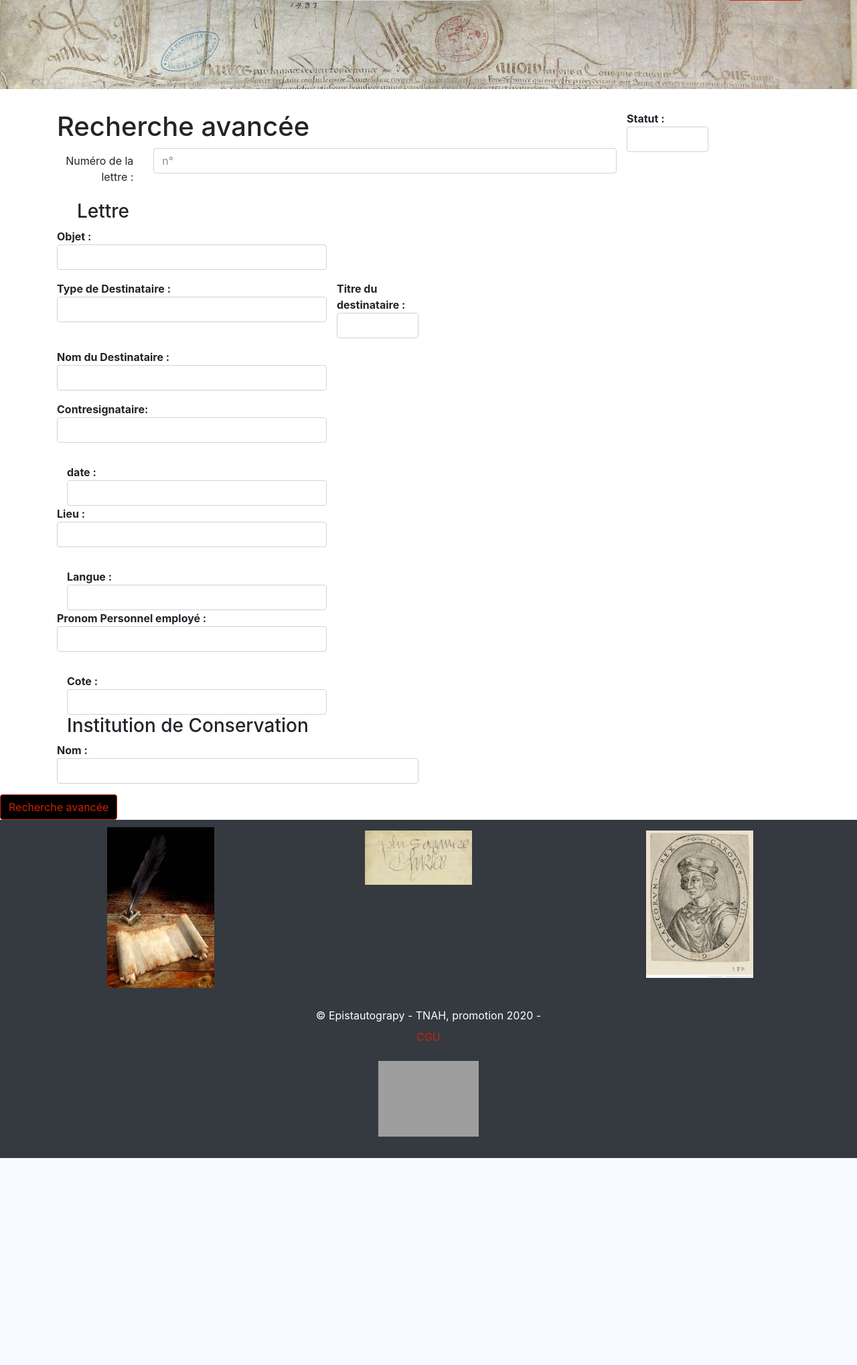
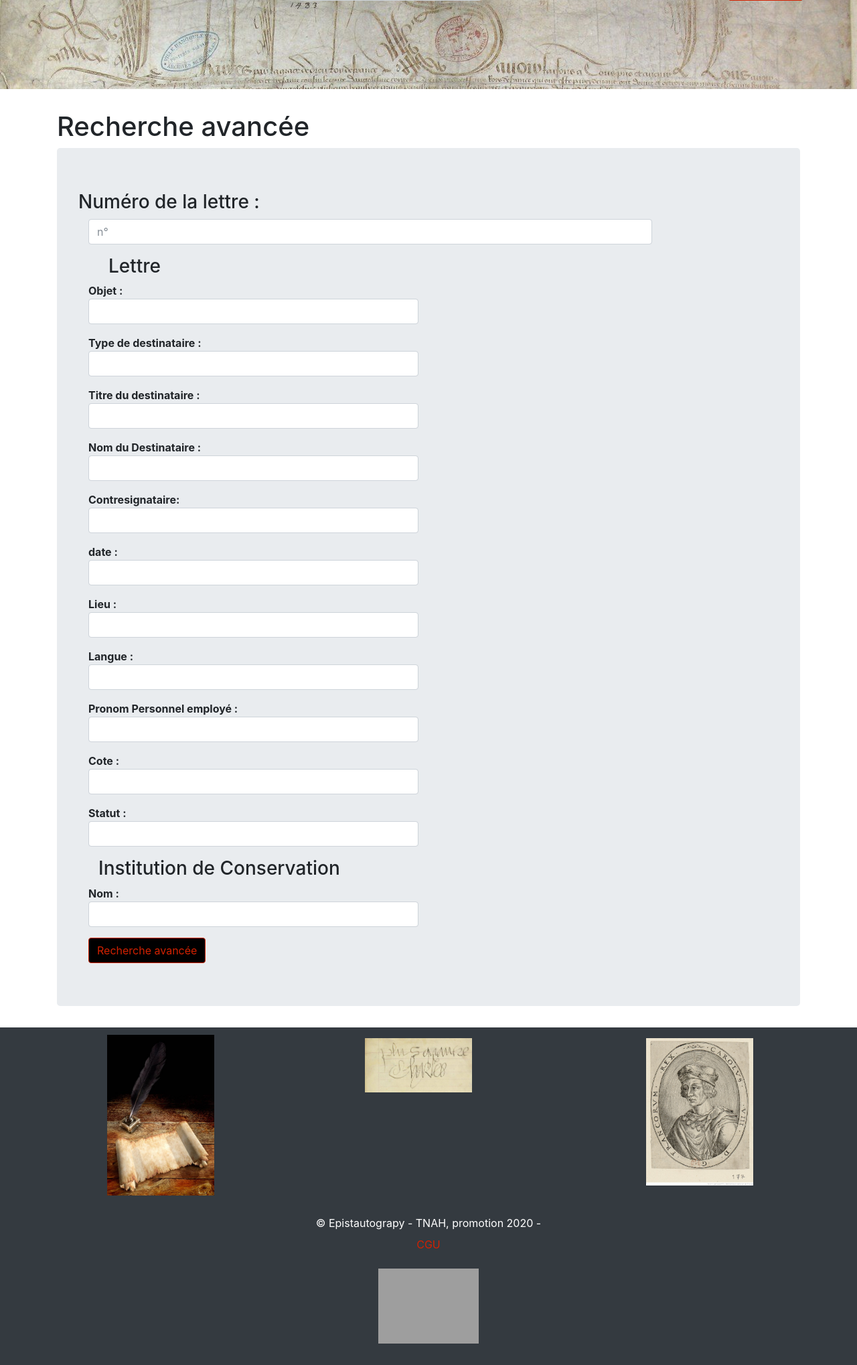
Before and after one commit to InesSalome/Epistautograpy, a Flask app: page /rechercheavancee in a window 1280 px wide. Shown: the part 188-2226 px from the top of the page at 67% size. Before the commit the page ends 1917 px from the top, so only its background shows below. Run offline with Flask 2, Linux system fonts and the light colour scheme; some libraries are stand-ins or nearby versions; grey boxes are pictures that could not be loaded.

Commit message:
Modifications Recherche Avancée, ajout de données.

```diff
--- a/app/routes.py
+++ b/app/routes.py
@@ -160,7 +160,7 @@ def formulaire():
 	listenominstitution = Institution_Conservation.query.with_entities(Institution_Conservation.nom_institution_conservation).distinct()
 	listeurlimage = Image_Numerisee.query.with_entities(Image_Numerisee.url_image_numerisee).distinct()
 
-	if request.method=="POST":
+	if request.method=="GET":
 		#Lettre
 		date=request.form.get("date_envoie_lettre", None)
 		lieu= request.form.get("lieu_ecriture_lettre", None)
@@ -194,7 +194,7 @@ def formulaire():
 		listenominstitution=listenominstitution, listeurlimage=listeurlimage)
 
 
-@app.route("/recherche")
+@app.route("/recherche", methods=["GET"])
 def recherche():
 
 	# RECUPERATION DES PARAMETRES DE RECHERCHE INDIQUES PAR L'UTILISATEUR
@@ -235,11 +235,14 @@ def recherche():
 	else:
 		titre = "Résultat de la recherche"
 
-	return render_template("pages/recherche.html", titre=titre, keyword=motclef, resultats=resultats)
+	return render_template("pages/recherche.html", nom="Epistautograpy", titre=titre, keyword=motclef, resultats=resultats)
 
 
-@app.route('/rechercheavancee', methods=["POST", "GET"])
+@app.route('/rechercheavancee', methods=["GET"])
 def rechercheavancee ():
+
+	keyword = request.args.get("keyword", None)
+	# GESTION DE LA VALEUR DE PAGE COURANTE
 	page = request.args.get("page", 1)
 
 	if isinstance(page, str) and page.isdigit():
@@ -247,62 +250,70 @@ def rechercheavancee ():
 	else:
 		page = 1
 
-	if request.method == "POST":
+	# On crée une liste vide de résultat (qui restera vide par défaut
+	# si on n'a pas de mot clé)
+		resultats = []
+		titre = "Recherche Avancée"
 
-		resultats = []
+	# RECUPERATION DES PARAMETRES DE RECHERCHE INDIQUES PAR L'UTILISATEUR
+	# On utilise .get ici pour partager les résultats de recherche de manière simple
+	#  et qui nous permet d'éviter un if long en mettant les deux conditions entre parenthèses
+	# On stocke les mots clefs recherchés par l'utilisateur présents dans les arguments de l'URL
 
-		titre = "Recherche"
+		#Lettre
+		numero=request.form.get("keyword", None)
+		date=request.form.get("keyword", None)
+		lieu= request.form.get("keyword", None)
+		objet=request.form.get("Keyword", None)
+		contresignataire=request.form.get("keyword", None)
+		langue=request.form.get("keyword", None)
+		pronom=request.form.get("keyword", None)
+		cote=request.form.get("keyword", None)
+		statut=request.form.get("keyword", None)
+		#Destinataire
+		type_destinataire=request.form.get("keyword", None)
+		titre_destinataire=request.form.get("keyword", None)
+		identite=request.form.get("keyword", None)
+		#Institution
+		nom_institution=request.form.get("keyword", None)
 
-		keyword="test"
-		question=Lettre.query
+		if numero :
+			resultats=Lettre.query.filter(Lettre.id_lettre.like("%{}%".format(numero)))
+		if date:
+			resultats=Lettre.query.filter(Lettre.date_envoie_lettre.like("%{}%".format(date)))
+		if lieu:
+			resultats=Lettre.query.filter(Lettre.lieu_ecriture_lettre.like("%{}%".format(lieu)))
+		if objet:
+			resultats=Lettre.query.filter(Lettre.objet_lettre.like("%{}%".format(objet))),
+		if contresignataire:
+			resultats=Lettre.query.filter(Lettre.contresignataire_lettre.like("%{}%".format(contresignataire)))
+		if langue:
+			resultats=Lettre.query.filter(Lettre.langue.like("%{}%".format(langue))).all()
+		if pronom:
+			resultats=Lettre.query.filter(Lettre.pronom_personnel_employe_lettre.like("%{}%".format(pronom)))
+		if cote:
+			resultats=Lettre.query.filter(Lettre.cote.like("%{}%".format(cote)))
+		if statut:
+			resultats=Lettre.query.filter(Lettre.statut.like("%{}%".format(statut)))
+		if type_destinataire:
+			resultats=Lettre.query.filter(Lettre.correspondance.any(Destinataire.type_destinataire.like("%{}%".format(type_destinataire))))
+		if titre_destinataire:
+			resultats=Lettre.query.filter(Lettre.correspondance.any(Destinataire.titre_destinataire.like("%{}%".format(titre_destinatatire))))
+		if identite:
+			resultats=Lettre.query.filter((Lettre.correspondance.any(Destinataire.identite_destinataire.like("%{}%".format(identite)))))
+		if nom_institution:
+			resultats=Institution_Conservation.query.filter((Institution_Conservation.nom_institution_conservation.like("%{}%".format(nom))))
 
-		 #Lettre
-		date=request.form.get("Date", None)
-		lieu= request.form.get("Lieu", None)
-		contresignataire=request.form.get("Contresignataire", None)
-		langue=request.form.get("Langue", None)
-		pronom=request.form.get("Pronom", None)
-		cote=request.form.get("Cote", None)
-		statut=request.form.get("Statut", None)
-		#Destinataire
-		type_destinataire=request.form.get("Type_Destinataire", None)
-		titre_destinataire=request.form.get("Titre_Destinataire", None)
-		identite=request.form.get("Identite_Destinataire", None)
-		#Institution
-		nom=request.form.get("Nom_Institution", None)
+			resultats=resultats.paginate(page=page, per_page=LETTRES_PAR_PAGE)
 
-		if date:
-			question=question.filter(Lettre.Date.like("%{}%".format(date)))
-		if lieu:
-			question=question.filter(Lettre.Lieu.like("%{}%".format(lieu)))
-		if contresignataire:
-			question=question.filter(Lettre.contresignataire.like("%{}%".format(contresignataire)))
-		if langue:
-			question=question.filter(Lettre.langue.like("%{}%".format(langue)))
-		if pronom:
-			question=question.filter(Lettre.pronom.like("%{}%".format(pronom)))
-		if cote:
-			question=question.filter(Lettre.cote.like("%{}%".format(cote)))
-		if statut:
-			question=question.filter(Lettre.statut.like("%{}%".format(statut)))
-		if type_destinataire:
-			question=question.filter(Lettre.destinataires.any(Destinataire.type_destinatatire.like("%{}%".format(type_destinatatire))))
-		if titre_destinataire:
-			question=question.filter(Lettre.destinataires.any(Destinataire.titre_destinataire.like)("%{}%".format(titre_destinatatire)))
-		if identite:
-			question=question.filter((Lettre.destinataires.any(Destinataire.identite_destinataire.like)("%{}%".format(identite))))
-		if nom:
-			question=question.filter((Lettre.institutions.any(Institution_Conservation.nom_institution_conservation.like)("%{}%".format(nom))))
-		question=question.paginate(page=page)
+			titre = "Résultat pour votre recherche"
+		else:
+			titre = "Résultat de la recherche"
 
-		return render_template(
-			"pages/recherche.html",
-			resultats=question,
-			titre=titre,
-			keyword=keyword
-		)
+		return render_template("pages/rechercheavancee.html", titre=titre, keyword=keyword, resultats=resultats)
 
-	return render_template("pages/rechercheavancee.html",nom="Epistautograpy")
+	return render_template("pages/rechercheavancee.html", nom="Epistautograpy")
+
 
 
 @app.route("/formulaire_lettre", methods=["GET", "POST"])
--- a/app/templates/pages/rechercheavancee.html
+++ b/app/templates/pages/rechercheavancee.html
@@ -4,102 +4,70 @@
 
 {% block corps %}
 
-<h1>Recherche avancée</h1>
+{% include "partials/rechercheavancee.html" %}
 
-<form class="form" method="GET" action="{{url_for('rechercheavancee')}}">
-    <div class="panel panel-info">
-        <div class="form-group row">
-            <label for="register-id_lettre" class="col-sm-2 col-form-label">Numéro de la lettre :</label>
-            <div class="col-sm-10">
-                <input type="text" class="form-control" id="register-id_lettre" name="id_lettre" placeholder="n°">
-            </div>
-        </div>
-        <div>
-            <div class="col-md-12">
-                <div class="col-md-12">
-                    <h3>Lettre</h3>
-                </div>
-            </div>
-            <div class="form-group row flex-v-center">
-                <div class="col-md-6 col-xs-12">
-                    <strong>Objet :</strong>
-                    <input type="text" name="objet_lettre" class="form-control" value="" />
-                </div>
-            </div>
-            <div class="form-group row flex-v-center"/>
-                <div class="col-md-6 col-xs-12">
-                    <strong>Type de Destinataire :</strong>
-                    <input type="text" name="type_destinataire" class="form-control" value="" />
-                </div>
-            <div class="form-group row flex-v-center">
-                <div class="col-md-6 col-xs-12">
-                    <strong>Titre du destinataire :</strong>
-                    <input type="text" name="titre_destinataire" class="form-control" value="" />
-                </div>
-            </div>
-            <div class="form-group row flex-v-center"></div>
-                <div class="col-md-6 col-xs-12">
-                    <strong>Nom du Destinataire :</strong>
-                    <input type="text" name="identite_destinataire" class="form-control" value="" />
-                </div>
-            </div>
-            <div class="form-group row flex-v-center">
-                <div class="col-md-6 col-xs-12">
-                    <strong>Contresignataire:</strong>
-                    <input type="text" name="contresignataire_lettre" class="form-control" value="" />
-                </div>
-            </div>
-                <div class="form-group row flex-v-center"></div>
-                <div class="col-md-6 col-xs-12">
-                    <strong>date :</strong>
-                    <input type="text" name="date_envoie_lettre" class="form-control" value="" />
-                </div>
-            </div>
-            <div class="form-group row flex-v-center">
-                <div class="col-md-6 col-xs-12">
-                    <strong>Lieu :</strong>
-                    <input type="text" name="lieu_ecriture_lettre" class="form-control" value="" />
-                </div>
-            </div>
-                <div class="form-group row flex-v-center"></div>
-                <div class="col-md-6 col-xs-12">
-                    <strong>Langue :</strong>
-                    <input type="text" name="langue_lettre" class="form-control" value="" />
-                </div>
-            </div>
-            <div class="form-group row flex-v-center">
-                <div class="col-md-6 col-xs-12">
-                    <strong>Pronom Personnel employé :</strong>
-                    <input type="text" name="pronom_personnel_employe_lettre" class="form-control" value="" />
-                </div>
-            </div>
-                <div class="form-group row flex-v-center"></div>
-                <div class="col-md-6 col-xs-12">
-                    <strong>Cote :</strong>
-                    <input type="text" name="cote_lettre" class="form-control" value="" />
-                </div>
-            </div>
-            <div class="form-group row flex-v-center">
-                <div class="col-md-6 col-xs-12">
-                    <strong>Statut :</strong>
-                    <input type="text" name="statut_lettre" class="form-control" value="" />
-                </div>
-             </div>
-            </div>
+    {% if resultats %}
+        <h1>Il y a {{resultats.total}} résultats pour votre recherche :</h1>
+            <ul>
+                {% for numero in resultats.items %}
+                    <li><a id="link" href="{{url_for('lettre', id_lettre=lettre.id_lettre)}}">Lettre n°{{lettre.id_lettre}}</a></li>
+                {% endfor %}
+                {% for date in resultats.items %}
+                    <li><a id="link"  href="{{url_for('lettre', id_lettre=lettre.id_lettre)}}">Lettre n°{{lettre.id_lettre}}}}</a></li>
+                {% endfor %}
+                {% for contresignataire in resultats.items %}
+                    <li><a id="link" href="{{url_for('lettre', id_lettre=lettre.id_lettre)}}">Lettre n°{{lettre.id_lettre}}"></a></li>
+                {% endfor %}
+                {% for langue in resultats.items %}
+                    <li><a id="link" href="{{url_for('lettre', id_lettre=lettre.id_lettre)}}">Lettre n°{{lettre.id_lettre}}"></a></li>
+                {% endfor %}
+                {% for pronom in resultats.items %}
+                    <li><a id="link" href="{{url_for('lettre', id_lettre=lettre.id_lettre)}}">Lettre n°{{lettre.id_lettre}}"></a></li>
+                {% endfor %}
+                {% for cote in resultats.items %}
+                    <li><a id="link" href="{{url_for('lettre', id_lettre=lettre.id_lettre)}}">Lettre n°{{lettre.id_lettre}}"></a></li>
+                {% endfor %}
+                {% for statut in resultats.items %}
+                    <li><a id="link" href="{{url_for('lettre', id_lettre=lettre.id_lettre)}}">Lettre n°{{lettre.id_lettre}}"></a></li>
+                {% endfor %}
+                {% for type_destinataire in resultats.items %}
+                    <li><a id="link" href="{{url_for('lettre', id_lettre=lettre.id_lettre)}}">Lettre n°{{lettre.id_lettre}}"></a></li>
+                {% endfor %}
+                {% for titre_destinataire in resultats.items %}
+                    <li><a id="link" href="{{url_for('lettre', id_lettre=lettre.id_lettre)}}">Lettre n°{{lettre.id_lettre}}"></a></li>
+                {% endfor %}
+                {% for identite in resultats.items %}
+                    <li><a id="link" href="{{url_for('lettre', id_lettre=lettre.id_lettre)}}">Lettre n°{{lettre.id_lettre}}"></a></li>
+                {% endfor %}
+                {% for nom_institution in resultats.items %}
+                    <li><a id="link" href="{{url_for('lettre', id_lettre=lettre.id_lettre)}}">Lettre n°{{lettre.id_lettre}}"></a></li>
+                {% endfor %}
+            </ul>
 
-            <div class="col-md-12">
-                <h3>Institution de Conservation</h3>
-            </div>
-            <div class="form-group row flex-v-center">
-                <div class="col-md-6 col-xs-12">
-                    <strong>Nom :</strong>
-                    <input type="text" name="nom_institution_conservation" class="form-control" value="" />
-                </div>
-            </div>
-    </div>
+            <nav aria-label="research-pagination">
+                 <ul class="pagination">
+                    {%- for page in resultats.iter_pages() %}
+                        {% if page %}
 
-    <div>
-        <button type="submit" class="btn btn-primary">Recherche avancée</button>
-    </div>
-</form>
+                        {% if page != resultats.page %}
+                            <li class="page-item">
+                                    <a id="link" class="page-link" href="{{ url_for('recherche', keyword=keyword, page=page) }}">{{page}}</a>
+                                </li>
+                        {% else %}
+                            <li class="page-item active disabled">
+                                <a id="link" class="page-link">{{page}} <span class="sr-only">(actuelle)</span></a>
+                            </li>
+                        {% endif %}
+
+                        {% else %}
+                            <li class="page-item disabled">
+                                <a id="link" class="page-link">...</a>
+                            </li>
+                        {% endif %}
+
+                    {%- endfor %}
+                </ul>
+            </nav>
+    {% endif %}
+
 {% endblock %}
--- /dev/null
+++ b/app/templates/partials/rechercheavancee.html
@@ -0,0 +1,102 @@
+<h1>Recherche avancée</h1>
+<div class="hero jumbotron">
+<div class="container">
+<form class="form" method="GET" action="{{url_for('rechercheavancee')}}">
+    <div class="panel panel-info">
+        <div class="form-group row">
+            <h3>Numéro de la lettre :</h3>
+            <div class="col-md-10">
+                <input type="text" class="form-control" id="register-id_lettre" name="id_lettre" placeholder="n°">
+            </div>
+        </div>
+        <div>
+            <div class="col-md-12">
+                <div class="col-md-12">
+                    <h3>Lettre</h3>
+                </div>
+            </div>
+            <div class="form-group row flex-v-center">
+                <div class="col-md-6 col-xs-12">
+                    <strong>Objet :</strong>
+                    <input type="text" name="objet_lettre" class="form-control" value="" />
+                </div>
+            </div>
+            <div class="form-group row flex-v-center"/>
+                <div class="col-md-6 col-xs-12">
+                    <strong>Type de destinataire :</strong>
+                    <input type="text" name="type_destinataire" class="form-control" value="" />
+                </div>
+            </div>
+            <div class="form-group row flex-v-center">
+                <div class="col-md-6 col-xs-12">
+                    <strong>Titre du destinataire :</strong>
+                    <input type="text" name="titre_destinataire" class="form-control" value="" />
+                </div>
+            </div>
+            <div class="form-group row flex-v-center">
+                <div class="col-md-6 col-xs-12">
+                    <strong>Nom du Destinataire :</strong>
+                    <input type="text" name="identite_destinataire" class="form-control" value="" />
+                </div>
+            </div>
+            <div class="form-group row flex-v-center">
+                <div class="col-md-6 col-xs-12">
+                    <strong>Contresignataire:</strong>
+                    <input type="text" name="contresignataire_lettre" class="form-control" value="" />
+                </div>
+            </div>
+            <div class="form-group row flex-v-center">
+                <div class="col-md-6 col-xs-12">
+                    <strong>date :</strong>
+                    <input type="text" name="date_envoie_lettre" class="form-control" value="" />
+                </div>
+            </div>
+            <div class="form-group row flex-v-center">
+                <div class="col-md-6 col-xs-12">
+                    <strong>Lieu :</strong>
+                    <input type="text" name="lieu_ecriture_lettre" class="form-control" value="" />
+                </div>
+            </div>
+            <div class="form-group row flex-v-center">
+                <div class="col-md-6 col-xs-12">
+                    <strong>Langue :</strong>
+                    <input type="text" name="langue_lettre" class="form-control" value="" />
+                </div>
+            </div>
+            <div class="form-group row flex-v-center">
+                <div class="col-md-6 col-xs-12">
+                    <strong>Pronom Personnel employé :</strong>
+                    <input type="text" name="pronom_personnel_employe_lettre" class="form-control" value="" />
+                </div>
+            </div>
+            <div class="form-group row flex-v-center">
+                <div class="col-md-6 col-xs-12">
+                    <strong>Cote :</strong>
+                    <input type="text" name="cote_lettre" class="form-control" value="" />
+                </div>
+            </div>
+            <div class="form-group row flex-v-center">
+                <div class="col-md-6 col-xs-12">
+                    <strong>Statut :</strong>
+                    <input type="text" name="statut_lettre" class="form-control" value="" />
+                </div>
+             </div>
+            </div>
+
+            <div class="col-md-12">
+                <h3>Institution de Conservation</h3>
+            </div>
+            <div class="form-group row flex-v-center">
+                <div class="col-md-6 col-xs-12">
+                    <strong>Nom :</strong>
+                    <input type="text" name="nom_institution_conservation" class="form-control" value="" />
+                </div>
+            </div>
+    </div>
+
+    <div>
+        <button type="submit" class="btn btn-primary">Recherche avancée</button>
+    </div>
+</form>
+</div>
+</div>
```
Also changed, not shown: epistautograpy.db, script_values_epistautograpy.sqlite.
